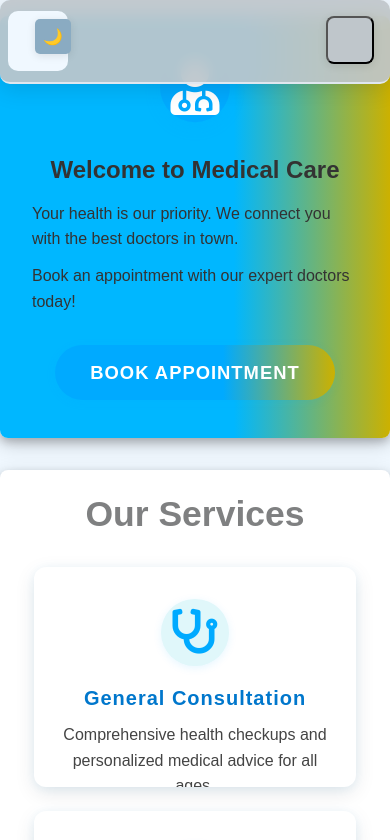
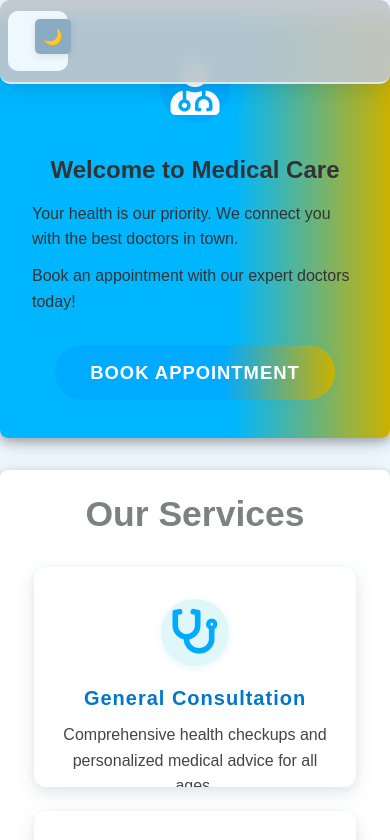
Before and after one commit to im-masum/doctor-s-appointment-, a plain HTML site: page index.html in a window 390 px wide. Shown: the top 840 px of the page. Drawn offline with Linux system fonts and the light colour scheme; grey boxes are pictures that could not be loaded.

Commit message:
I have made some changes to some files.

```diff
--- a/index.html
+++ b/index.html
@@ -34,11 +34,11 @@
                 <button onclick="searchDoctors()" class="search-btn" type="submit"><i
                         class="fas fa-search"></i></button>
             </div>
-            <button class="hamburger" id="navToggle" aria-label="Toggle navigation" aria-expanded="false">
+            <!-- <button class="hamburger" id="navToggle" aria-label="Toggle navigation" aria-expanded="false">
                 <span></span>
                 <span></span>
                 <span></span>
-            </button>
+            </button> -->
         </nav>
         <button class="dark-toggle" id="themeToggle">🌙</button>
         <div class="nav-backdrop" id="navBackdrop"></div>
```
